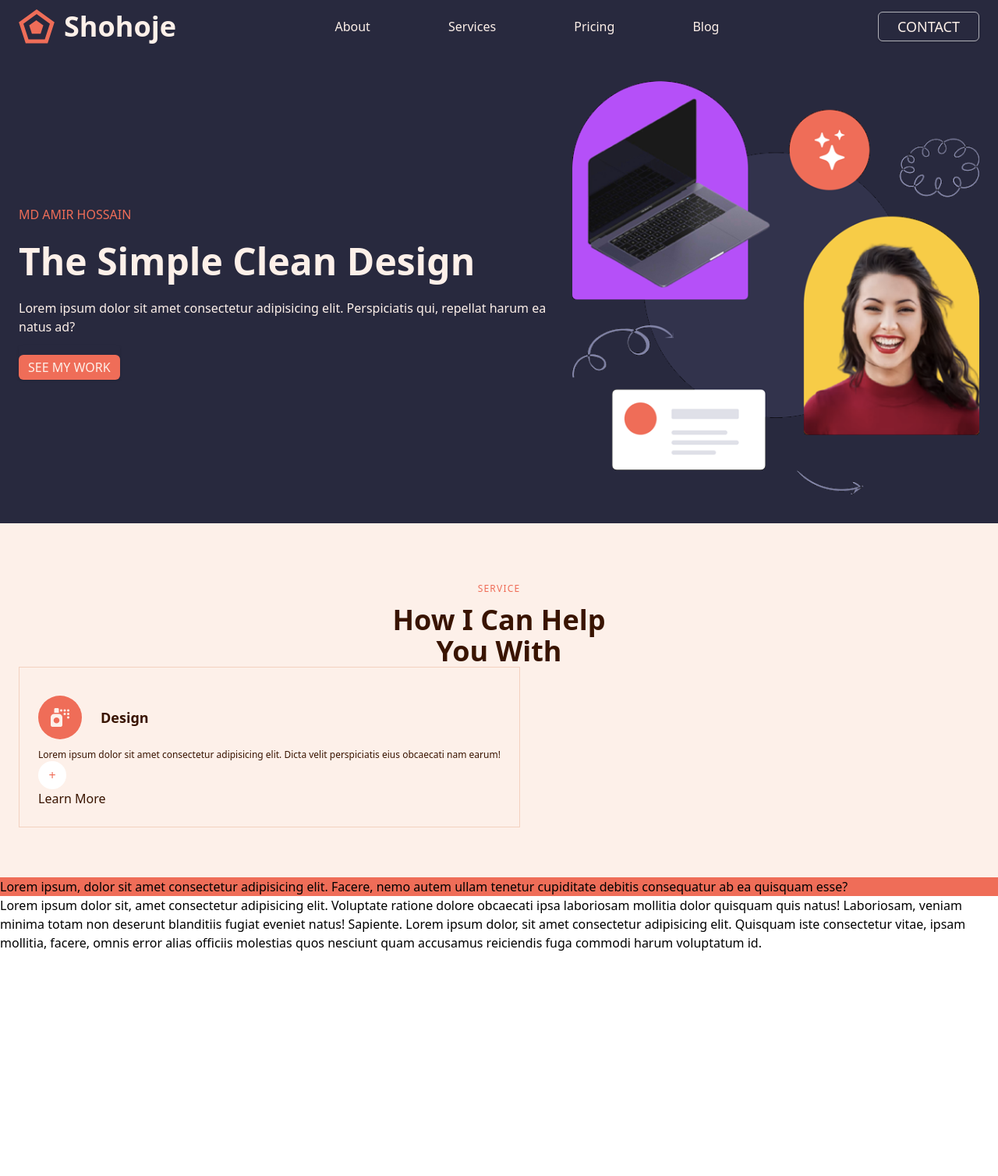
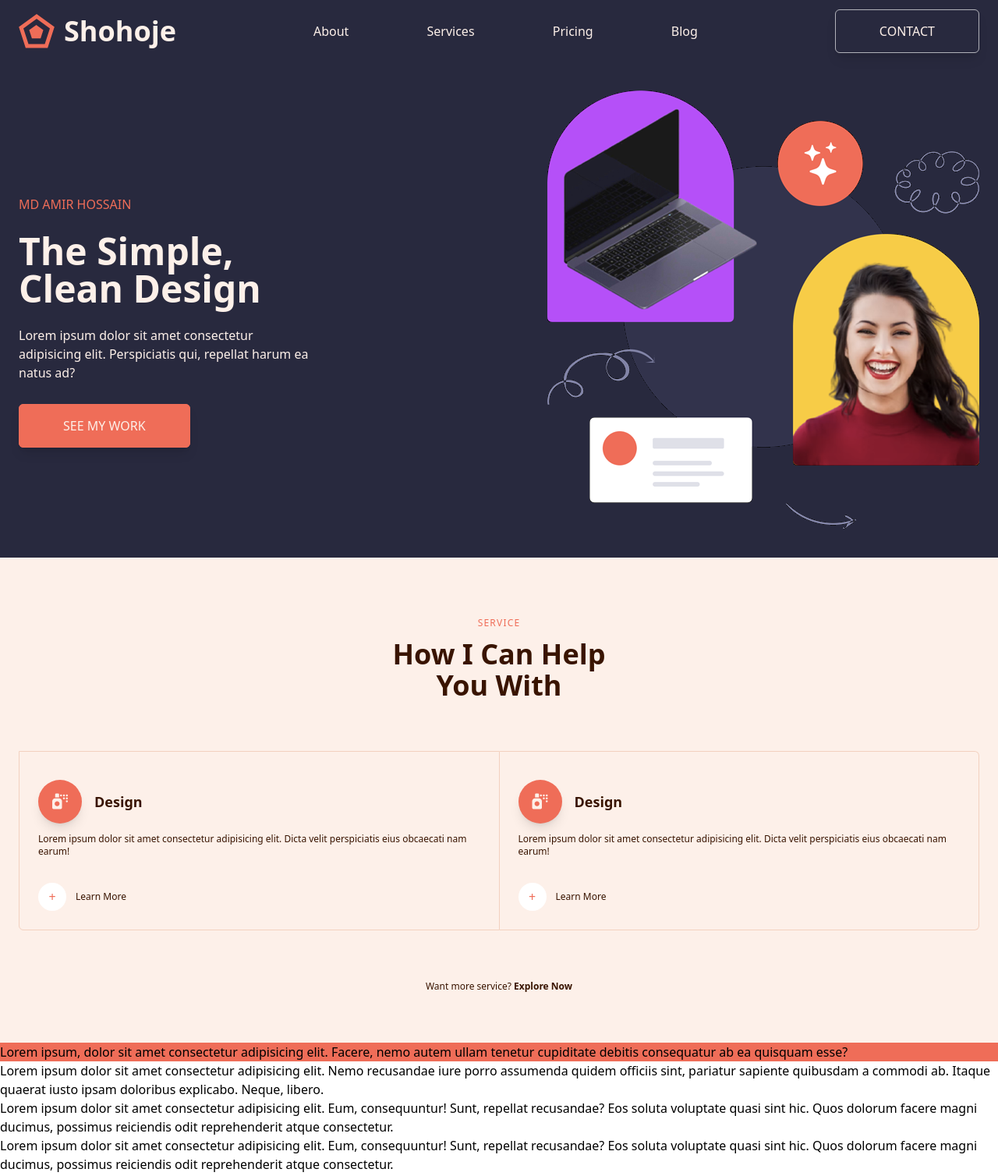
Before and after one commit to Swopno1/bootstrap-practice, a plain HTML site: page index.html in a window 1280 px wide. Shown: the top 1508 px of the page at 78% size. Before the commit the page ends 1221 px from the top, so only its background shows below. Drawn offline with nearby package versions, Linux system fonts and the light colour scheme.

Commit message:
Finish 1st SECTION and added new file with different components.

```diff
--- a/index.html
+++ b/index.html
@@ -33,6 +33,10 @@
         },
       };
     </script>
+    <style type="text/tailwindcss">
+      @layer utilities {
+      }
+    </style>
   </head>
   <body>
     <header class="w-full bg-primary-dark">
@@ -59,23 +63,31 @@
             <a href="#" class="font-medium text-secondary-light-dark hover:text-light-gray">Blog</a>
           </div>
           <div class="hidden md:block">
-            <div class="rounded-md shadow">
-              <a href="#" class="w-full flex items-center justify-center px-6 py-1 border border-light-gray text-base font-medium rounded-md text-secondary-light-dark bg-transparent hover:bg-light-gray hover:text-primary-light-dark md:text-lg">CONTACT</a>
+            <div class="relative my-4">
+              <a
+          href="#"
+          class="px-14 py-4 border shadow-lg border-light-gray text-base font-medium rounded-md text-secondary-light-dark bg-transparent hover:bg-secondary-light-dark hover:text-primary-light-dark"
+          >CONTACT</a
+        >
             </div>
           </div>
         </nav>
       </div>
-      <div class="main-banner relative md:flex md:items-center max-w-7xl mx-auto px-6 py-6">
+      <div class="main-banner relative md:flex md:items-center md:justify-between max-w-7xl mx-auto px-6 py-6">
         <div class="main-banner-image py-3 md:order-2">
           <img src="images/banner-image.png" alt="main banner image">
         </div>
         <div class="main-banner-content py-3 md:order-1">
           <h1 class="text-secondary-dark font-light py-3">MD AMIR HOSSAIN</h1>
-          <h2 class="text-5xl font-bold text-secondary-light-dark py-3">The Simple Clean Design</h2>
-          <p class="text-secondary-light-dark py-3 text-s font-thin">Lorem ipsum dolor sit amet consectetur adipisicing elit. Perspiciatis qui, repellat harum ea natus ad?</p>
-          <div class="rounded shadow w-fit pt-3">
-            <a href="#" class="flex items-center justify-center px-3 py-1 border-transparent text-base rounded-md bg-secondary-dark text-secondary-light-dark hover:bg-light-gray hover:text-primary-light-dark">SEE MY WORK</a>
-          </div>
+          <h2 class="text-5xl font-bold text-secondary-light-dark py-3">The Simple, <br> Clean Design</h2>
+          <p class="text-secondary-light-dark py-3 text-s font-thin md:w-96">Lorem ipsum dolor sit amet consectetur adipisicing elit. Perspiciatis qui, repellat harum ea natus ad?</p>
+          <div class="relative mt-8">
+              <a
+                href="#"
+                class="px-14 py-4 border shadow-lg border-secondary-dark text-base font-medium rounded-md text-secondary-light-dark bg-secondary-dark hover:bg-secondary-light-dark hover:border-secondary-light-dark hover:text-primary-light-dark"
+                >SEE MY WORK</a
+              >
+            </div>
         </div>
       </div>
     </header>
@@ -84,24 +96,46 @@
         <div>
           <h1 class="text-secondary-dark text-xs mx-auto text-center tracking-widest py-3">SERVICE</h1>
           <h2 class="text-primary-light-dark text-3xl md:text-4xl font-extrabold text-center">How I Can Help <br> You With</h2>
-          <div class="flex flex-col md:flex-row w-full">
-            <div class="section-content border border-secondary-dark-gray p-6">
+          <div class="flex flex-col md:flex-row py-8 md:py-16">
+            <div class="section-content border border-secondary-dark-gray p-6 rounded-t-md md:rounded-t-none md:rounded-l-md">
               <div class="flex items-center py-3">
-                <div class="rounded-full bg-secondary-dark w-14 h-14 flex items-center justify-center text-secondary-light-dark text-2xl"><i class="fas fa-spray-can"></i></div>
-                <h3 class="text-primary-light-dark font-bold text-lg pl-6">Design</h3>
+                <div
+                  class="rounded-full shadow-lg bg-secondary-dark w-14 h-14 flex items-center justify-center"
+                >
+                <i class="fas fa-spray-can text-secondary-light-dark text-xl"></i>
+                </div>
+                <h3 class="text-primary-light-dark font-bold text-lg pl-4">Design</h3>
               </div>
               <p class="text-primary-light-dark text-xs">Lorem ipsum dolor sit amet consectetur adipisicing elit. Dicta velit perspiciatis eius obcaecati nam earum!</p>
-              <div class="flex items-center">
-                <a href=""><p class="rounded-full text-secondary-dark flex justify-center items-center bg-white w-9 h-9">+</p><span class="text-primary-light-dark">Learn More</span></a>
+              <div class="">
+                <a class="flex items-center pt-4 md:pt-8" href=""><p class="rounded-full text-secondary-dark flex justify-center items-center bg-white w-9 h-9">+</p><span class="text-primary-light-dark text-xs pl-3">Learn More</span></a>
+              </div>
+            </div>
+
+            <div class="section-content border border-t-0 md:border-t md:border-l-0 border-secondary-dark-gray p-6 rounded-b-md md:rounded-b-none md:rounded-r-md">
+              <div class="flex items-center py-3">
+                <div
+                  class="rounded-full shadow-lg bg-secondary-dark w-14 h-14 flex items-center justify-center"
+                >
+                <i class="fas fa-spray-can text-secondary-light-dark text-xl"></i>
+                </div>
+                <h3 class="text-primary-light-dark font-bold text-lg pl-4">Design</h3>
+              </div>
+              <p class="text-primary-light-dark text-xs">Lorem ipsum dolor sit amet consectetur adipisicing elit. Dicta velit perspiciatis eius obcaecati nam earum!</p>
+              <div class="">
+                <a class="flex items-center pt-4 md:pt-8" href=""><p class="rounded-full text-secondary-dark flex justify-center items-center bg-white w-9 h-9">+</p><span class="text-primary-light-dark text-xs pl-3">Learn More</span></a>
               </div>
             </div>
           </div>
+          <p class="text-primary-light-dark text-xs font-thin text-center">Want more service? <a class="font-semibold" href="">Explore Now</a></p>
         </div>
       </section>
       <p class="xx bg-secondary-dark">
         Lorem ipsum, dolor sit amet consectetur adipisicing elit. Facere, nemo
         autem ullam tenetur cupiditate debitis consequatur ab ea quisquam esse?
       </p>
+      <p>Lorem ipsum dolor sit amet consectetur adipisicing elit. Nemo recusandae iure porro assumenda quidem officiis sint, pariatur sapiente quibusdam a commodi ab. Itaque quaerat iusto ipsam doloribus explicabo. Neque, libero.</p>
+      <p>Lorem ipsum dolor sit amet consectetur adipisicing elit. Eum, consequuntur! Sunt, repellat recusandae? Eos soluta voluptate quasi sint hic. Quos dolorum facere magni ducimus, possimus reiciendis odit reprehenderit atque consectetur.</p><p>Lorem ipsum dolor sit amet consectetur adipisicing elit. Eum, consequuntur! Sunt, repellat recusandae? Eos soluta voluptate quasi sint hic. Quos dolorum facere magni ducimus, possimus reiciendis odit reprehenderit atque consectetur.</p><p>Lorem ipsum dolor sit amet consectetur adipisicing elit. Eum, consequuntur! Sunt, repellat recusandae? Eos soluta voluptate quasi sint hic. Quos dolorum facere magni ducimus, possimus reiciendis odit reprehenderit atque consectetur.</p><p>Lorem ipsum dolor sit amet consectetur adipisicing elit. Eum, consequuntur! Sunt, repellat recusandae? Eos soluta voluptate quasi sint hic. Quos dolorum facere magni ducimus, possimus reiciendis odit reprehenderit atque consectetur.</p><p>Lorem ipsum dolor sit amet consectetur adipisicing elit. Eum, consequuntur! Sunt, repellat recusandae? Eos soluta voluptate quasi sint hic. Quos dolorum facere magni ducimus, possimus reiciendis odit reprehenderit atque consectetur.</p>
       Lorem ipsum dolor sit, amet consectetur adipisicing elit. Voluptate ratione dolore obcaecati ipsa laboriosam mollitia dolor quisquam quis natus! Laboriosam, veniam minima totam non deserunt blanditiis fugiat eveniet natus! Sapiente.
       Lorem ipsum dolor, sit amet consectetur adipisicing elit. Quisquam iste consectetur vitae, ipsam mollitia, facere, omnis error alias officiis molestias quos nesciunt quam accusamus reiciendis fuga commodi harum voluptatum id.
     </main>
```
Also changed, not shown: component.html (added, +151 -0 lines).
